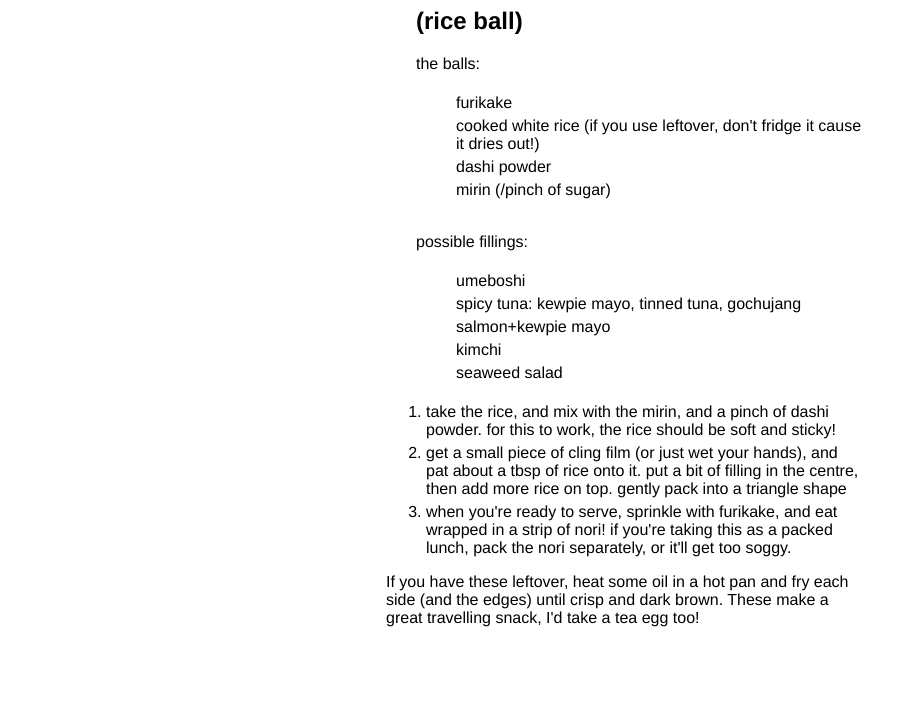
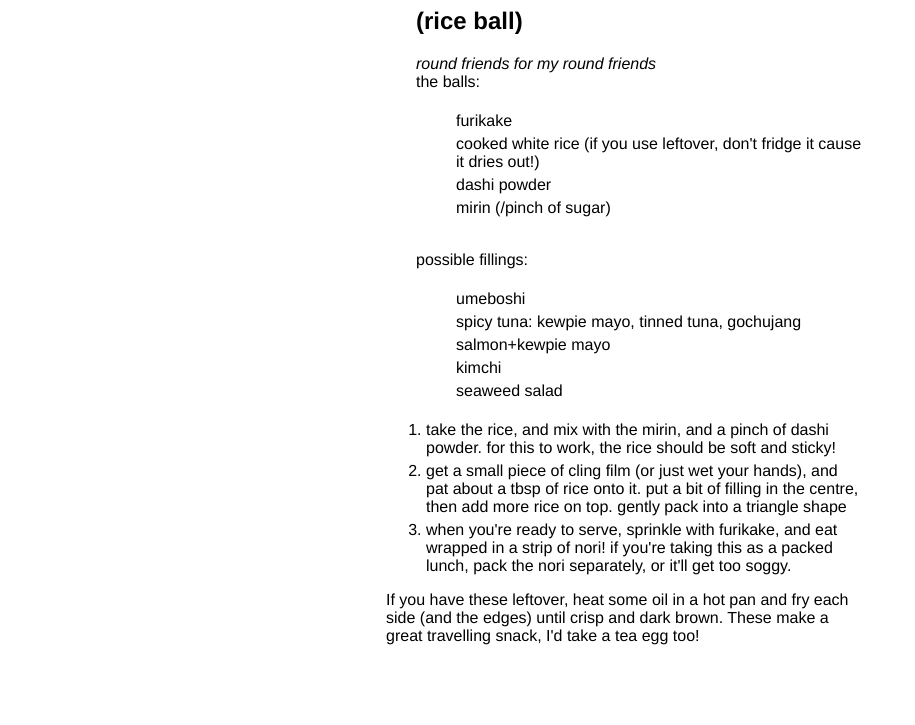
Before and after one commit to agnescameron/backseat-frying, a plain HTML site: page recipes/onigiri.html in a window 1280 px wide. Shown: the part 99-824 px from the top of the page, without its empty margins (0-915 px from the left). Drawn offline with Linux system fonts and the light colour scheme; files whose address does not match are found by name.

Commit message:
forgot onigiri tagline

```diff
--- a/recipes/onigiri.html
+++ b/recipes/onigiri.html
@@ -15,7 +15,7 @@
 <h1>onigiri</h1>
 <h2>(rice ball)</h2>
 
-<div id="tagline">
+<div id="tagline">round friends for my round friends
 </div>
 
 <div id="parts">
```
